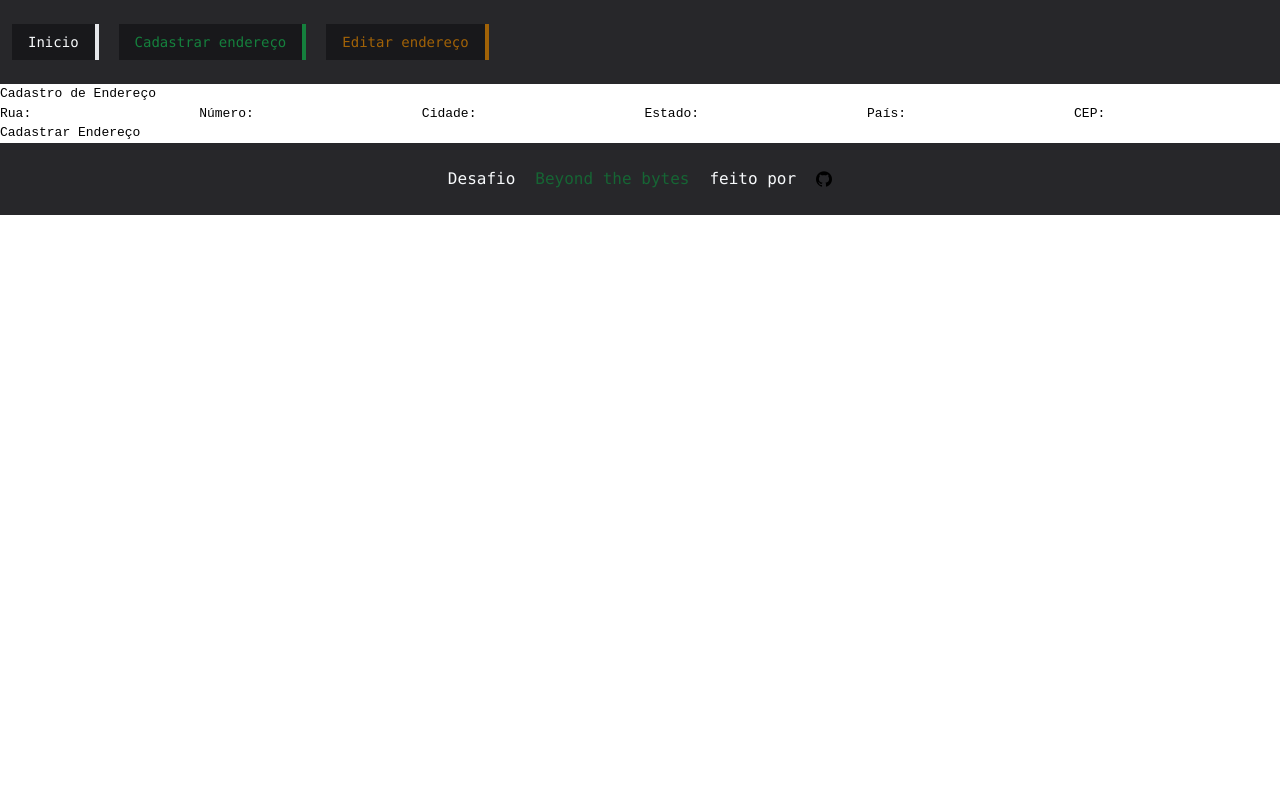
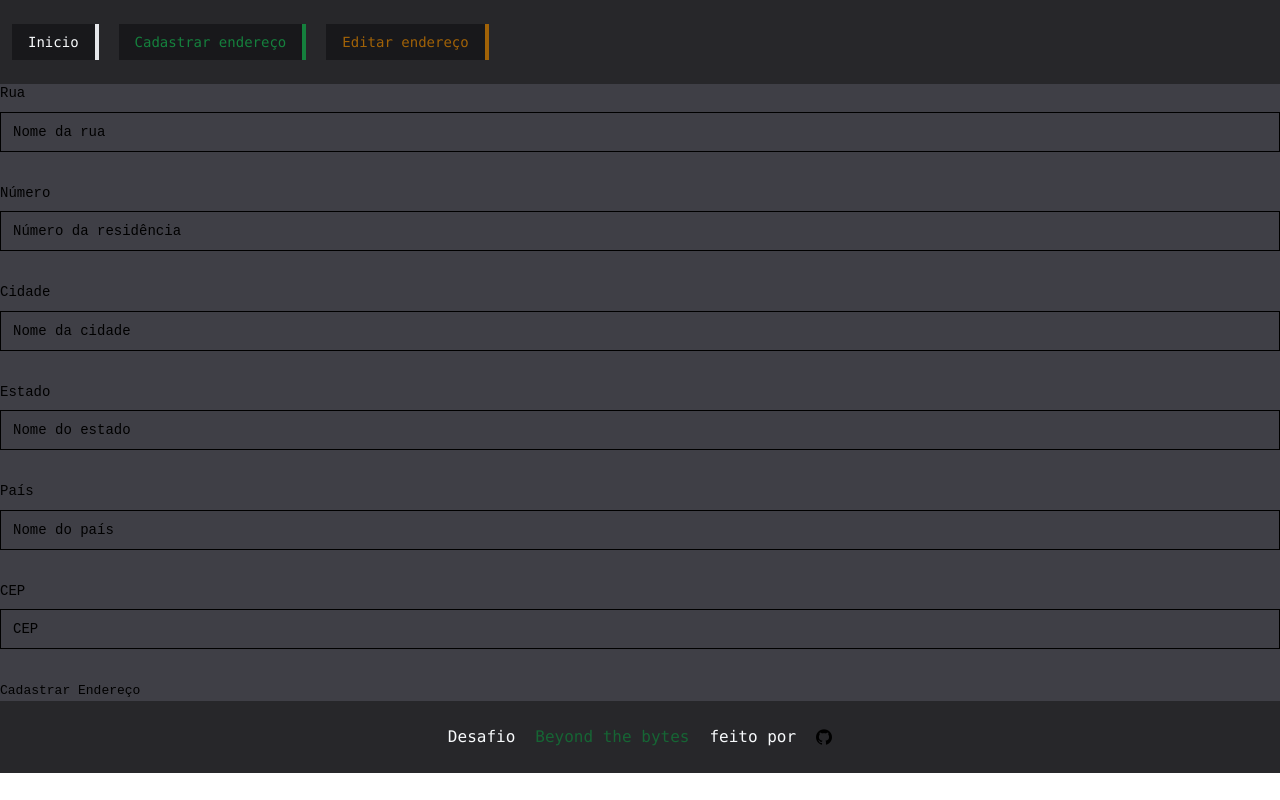
Before and after one commit to kevinDsousa/MarsEarthDeliveries, a React (Vite) app: page /new-address in a window 1280 px wide. Built offline with nearby package versions, Linux system fonts and the light colour scheme.

Commit message:
feat: :sparkles: Adicionado form base dentro de cadastro de address

```diff
--- a/src/components/AddressForm.tsx
+++ b/src/components/AddressForm.tsx
@@ -1,95 +1,131 @@
-import { useState } from "react";
+import { zodResolver } from "@hookform/resolvers/zod";
+import { useForm } from "react-hook-form";
+import { z } from "zod";
+import {
+  Form,
+  FormField,
+  FormControl,
+  FormItem,
+  FormLabel,
+  FormMessage,
+} from "./ui/form";
+import { Input } from "./ui/input";
 
-export const AddressForm: React.FC = () => {
-  const [endereco, setEndereco] = useState({
+const formSchema = z.object({
+  rua: z.string().min(2).max(100),
+  numero: z.string().min(1).max(10),
+  cidade: z.string().min(2).max(50),
+  estado: z.string().min(2).max(50),
+  pais: z.string().min(2).max(50),
+  cep: z.string().min(8).max(8),
+});
+
+export const AddressForm = () => {
+  const form = useForm({
+    resolver: zodResolver(formSchema),
+    defaultValues: {
       rua: "",
       numero: "",
       cidade: "",
       estado: "",
       pais: "",
       cep: "",
+    },
   });
 
-  const handleChange = (e: any) => {
-    const { name, value } = e.target;
-    setEndereco({ ...endereco, [name]: value });
-  };
-
-  const handleSubmit = (e: any) => {
-    e.preventDefault();
-    // Aqui você pode enviar os dados do endereço para o backend ou fazer qualquer outra operação necessária
-    console.log("Endereço cadastrado:", endereco);
-    // Limpa o formulário após o envio
-    setEndereco({
-      rua: "",
-      numero: "",
-      cidade: "",
-      estado: "",
-      pais: "",
-      cep: "",
-    });
+  const onSubmit = (data: z.infer<typeof formSchema>) => {
+    console.log(data);
   };
 
   return (
-    <div>
-      <h2>Cadastro de Endereço</h2>
-      <form onSubmit={handleSubmit}>
-        <label>
-          Rua:
-          <input
-            type="text"
+    <Form {...form}>
+      <form onSubmit={form.handleSubmit(onSubmit)} className="space-y-8">
+        <FormField
+          control={form.control}
           name="rua"
-            value={endereco.rua}
-            onChange={handleChange}
+          render={({ field }) => (
+            <FormItem>
+              <FormLabel>Rua</FormLabel>
+              <FormControl>
+                <Input placeholder="Nome da rua" {...field} />
+              </FormControl>
+              <FormMessage />
+            </FormItem>
+          )}
         />
-        </label>
-        <label>
-          Número:
-          <input
-            type="text"
+
+        <FormField
+          control={form.control}
           name="numero"
-            value={endereco.numero}
-            onChange={handleChange}
+          render={({ field }) => (
+            <FormItem>
+              <FormLabel>Número</FormLabel>
+              <FormControl>
+                <Input placeholder="Número da residência" {...field} />
+              </FormControl>
+              <FormMessage />
+            </FormItem>
+          )}
         />
-        </label>
-        <label>
-          Cidade:
-          <input
-            type="text"
+
+        <FormField
+          control={form.control}
           name="cidade"
-            value={endereco.cidade}
-            onChange={handleChange}
+          render={({ field }) => (
+            <FormItem>
+              <FormLabel>Cidade</FormLabel>
+              <FormControl>
+                <Input placeholder="Nome da cidade" {...field} />
+              </FormControl>
+              <FormMessage />
+            </FormItem>
+          )}
         />
-        </label>
-        <label>
-          Estado:
-          <input
-            type="text"
+
+        <FormField
+          control={form.control}
           name="estado"
-            value={endereco.estado}
-            onChange={handleChange}
+          render={({ field }) => (
+            <FormItem>
+              <FormLabel>Estado</FormLabel>
+              <FormControl>
+                <Input placeholder="Nome do estado" {...field} />
+              </FormControl>
+              <FormMessage />
+            </FormItem>
+          )}
         />
-        </label>
-        <label>
-          País:
-          <input
-            type="text"
+
+        <FormField
+          control={form.control}
           name="pais"
-            value={endereco.pais}
-            onChange={handleChange}
+          render={({ field }) => (
+            <FormItem>
+              <FormLabel>País</FormLabel>
+              <FormControl>
+                <Input placeholder="Nome do país" {...field} />
+              </FormControl>
+              <FormMessage />
+            </FormItem>
+          )}
         />
-        </label>
-        <label>
-          CEP:
-          <input
-            type="text"
+
+        <FormField
+          control={form.control}
           name="cep"
-            value={endereco.cep}
-            onChange={handleChange}
+          render={({ field }) => (
+            <FormItem>
+              <FormLabel>CEP</FormLabel>
+              <FormControl>
+                <Input placeholder="CEP" {...field} />
+              </FormControl>
+              <FormMessage />
+            </FormItem>
+          )}
         />
-        </label>
+
         <button type="submit">Cadastrar Endereço</button>
       </form>
-    </div>
+    </Form>
   );
 };
--- a/src/components/ui/form.tsx
+++ b/src/components/ui/form.tsx
@@ -11,7 +11,7 @@ import {
 } from "react-hook-form";
 
 import { cn } from "../../lib/utils";
-import { Label } from "./label";
+import { Label } from "../ui/label";
 
 const Form = FormProvider;
 
--- /dev/null
+++ b/src/components/ui/input.tsx
@@ -0,0 +1,25 @@
+import * as React from "react";
+
+import { cn } from "../../lib/utils";
+
+export interface InputProps
+  extends React.InputHTMLAttributes<HTMLInputElement> {}
+
+const Input = React.forwardRef<HTMLInputElement, InputProps>(
+  ({ className, type, ...props }, ref) => {
+    return (
+      <input
+        type={type}
+        className={cn(
+          "flex h-10 w-full rounded-md border border-input bg-background px-3 py-2 text-sm ring-offset-background file:border-0 file:bg-transparent file:text-sm file:font-medium placeholder:text-muted-foreground focus-visible:outline-none focus-visible:ring-2 focus-visible:ring-ring focus-visible:ring-offset-2 disabled:cursor-not-allowed disabled:opacity-50",
+          className
+        )}
+        ref={ref}
+        {...props}
+      />
+    );
+  }
+);
+Input.displayName = "Input";
+
+export { Input };
--- a/src/pages/AddressCreate.tsx
+++ b/src/pages/AddressCreate.tsx
@@ -2,8 +2,8 @@ import { AddressForm } from "../components/AddressForm";
 
 export const AddressCreate = () => {
   return (
-    <div>
+    <section className="bg-zinc-700">
       <AddressForm />
-    </div>
+    </section>
   );
 };
```
Also changed, not shown: 1 other file (tests, documents, lock files or other folders). Lines whose indentation alone changed are shown as unchanged.
